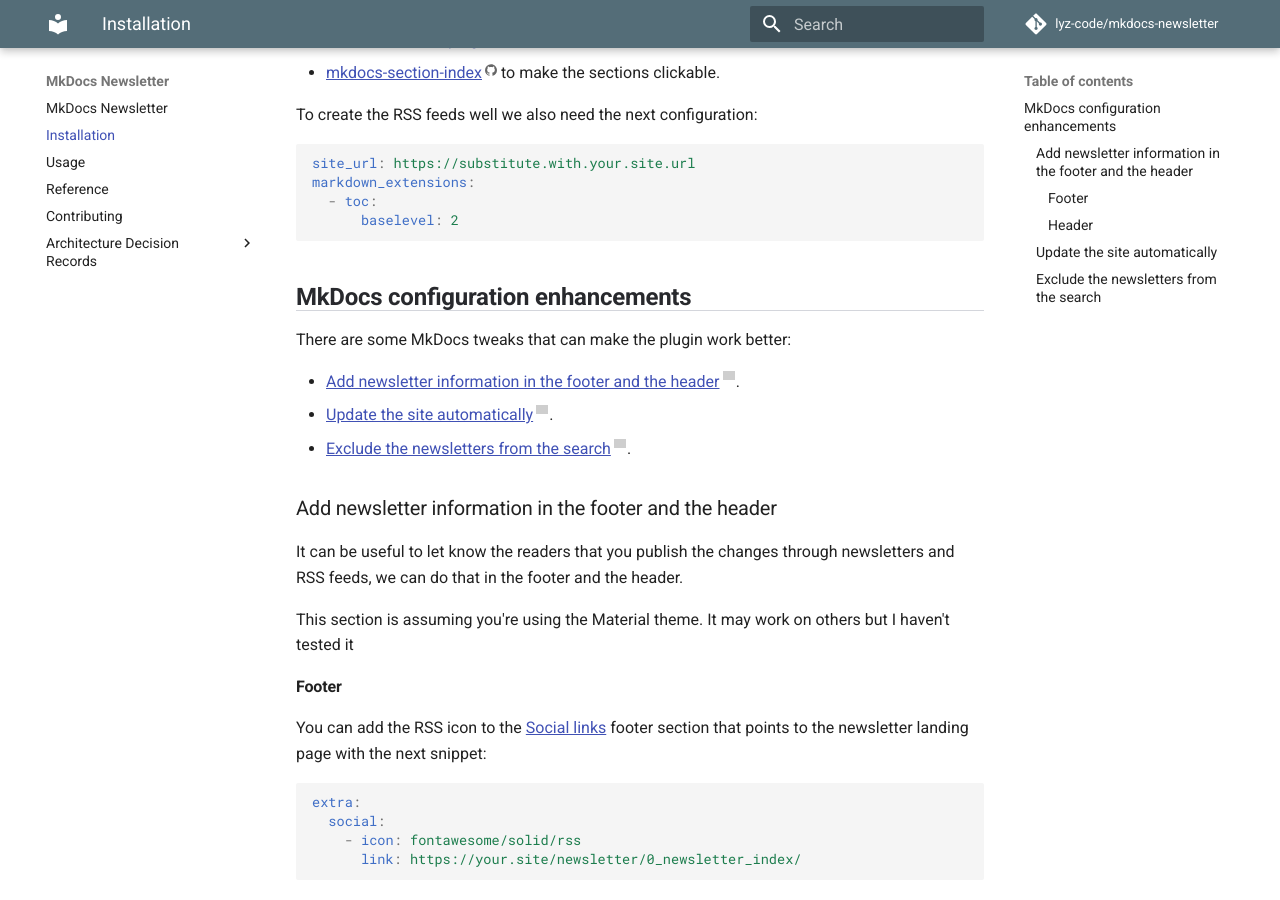
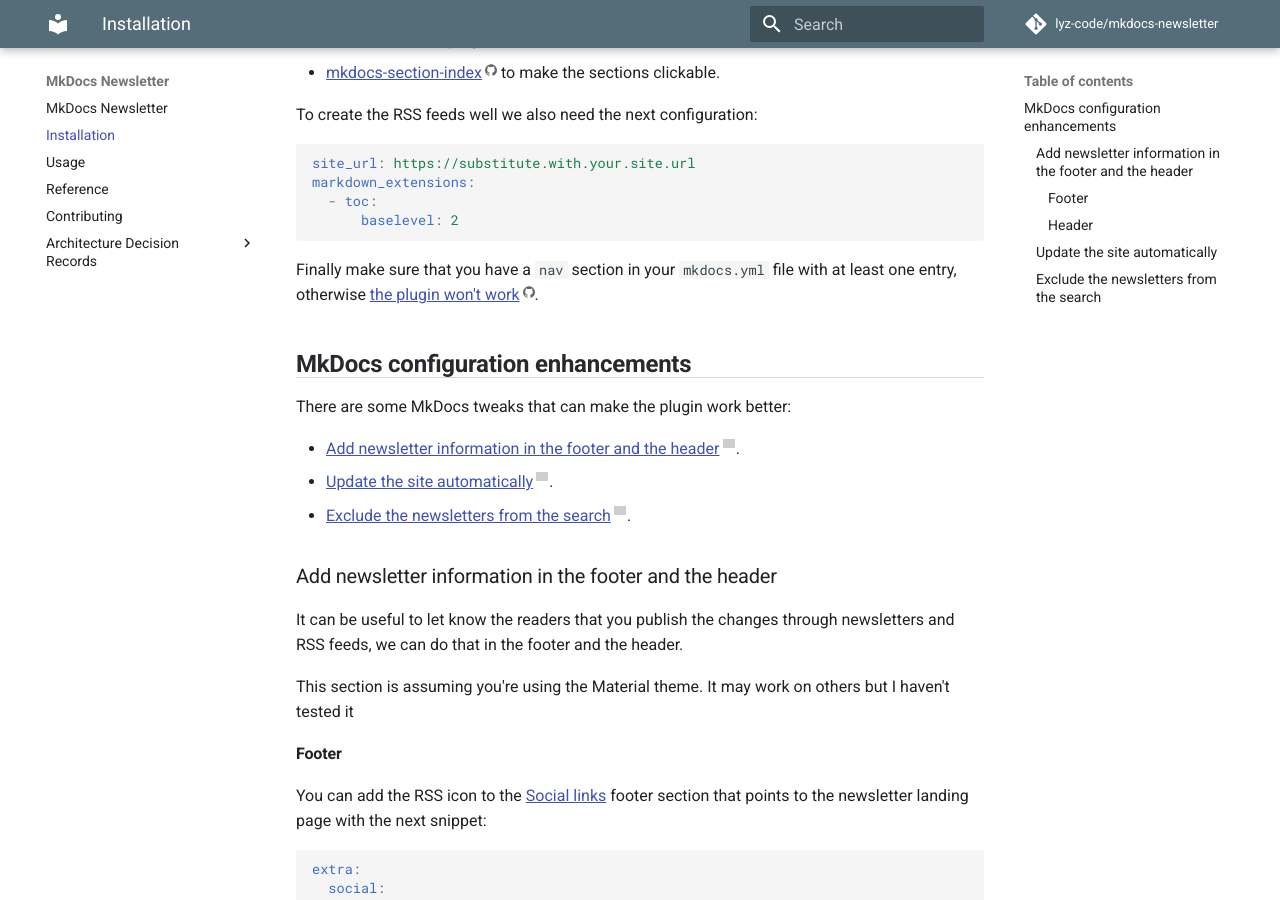
Before and after one commit to lyz-code/mkdocs-newsletter, an MkDocs documentation site: the page built from docs/install.md, in a window 1280 px wide and 900 px high, scrolled down 579 px, cut to the strip 0-900 px from the top of the window. Built offline with MkDocs 1.6.1 and Material for MkDocs 9.7.7, drawn with Linux system fonts in a browser that asks for light colours; comment, search, counter and statistics services are not loaded; grey boxes are pictures that could not be loaded.

Commit message:
fix: add the missing requirements
mkdocs-material and mkdocs-git-revision-date-localized-plugin m

docs: add a note that the mkdocs.yaml needs to have a nav section

````diff
--- a/docs/install.md
+++ b/docs/install.md
@@ -34,6 +34,10 @@
   - toc:
       baselevel: 2
 ```
+
+Finally make sure that you have a `nav` section in your `mkdocs.yml` file with
+at least one entry, otherwise [the plugin won't
+work](https://github.com/lyz-code/mkdocs-newsletter/issues/67).
 
 # MkDocs configuration enhancements
 
--- a/pyproject.toml
+++ b/pyproject.toml
@@ -29,6 +29,8 @@
     "gitpython>=3.1.27",
     "python-semantic-release>=7.26.0",
     "deepdiff>=5.7.0",
+    "mkdocs-material>=8.2.5",
+    "mkdocs-git-revision-date-localized-plugin>=1.0.0",
 ]
 name = "mkdocs-newsletter"
 description = "Automatically create newsletters from the changes in a mkdocs repository"
````
Also changed, not shown: 1 other file.
